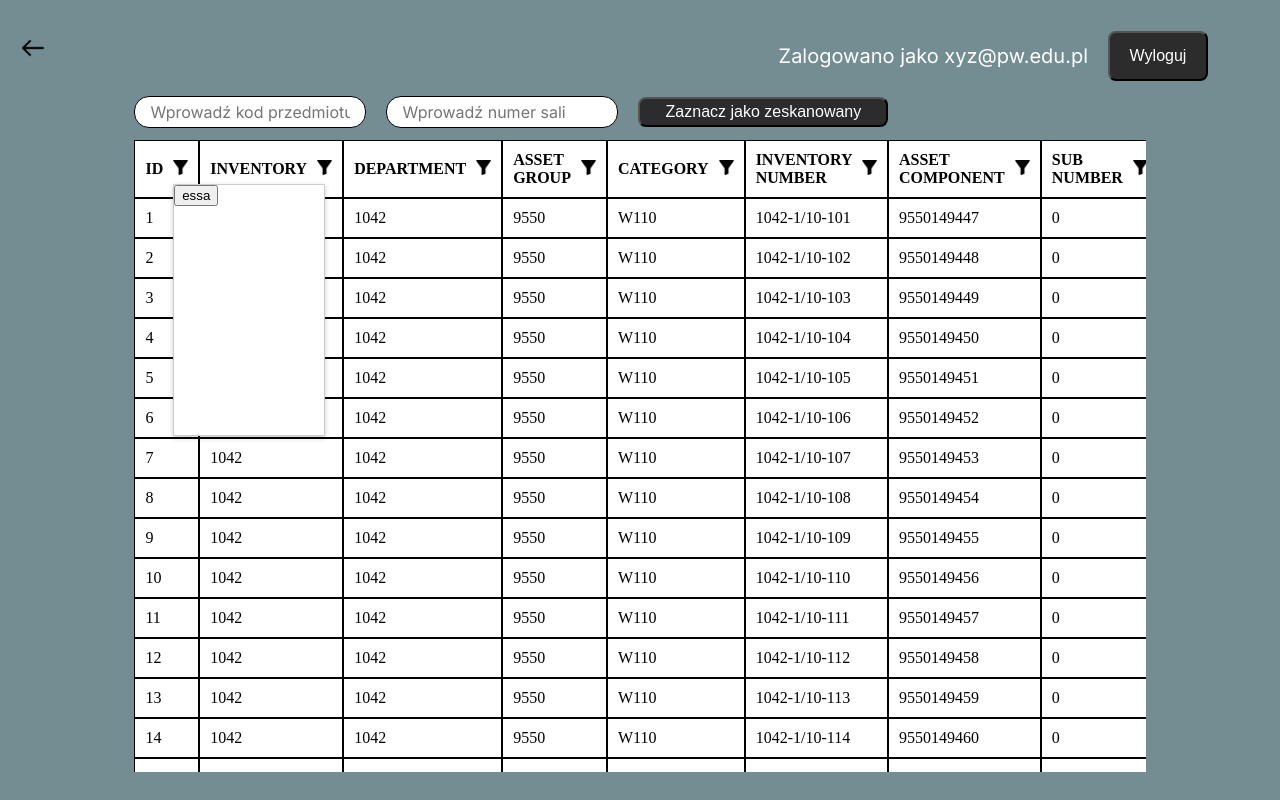
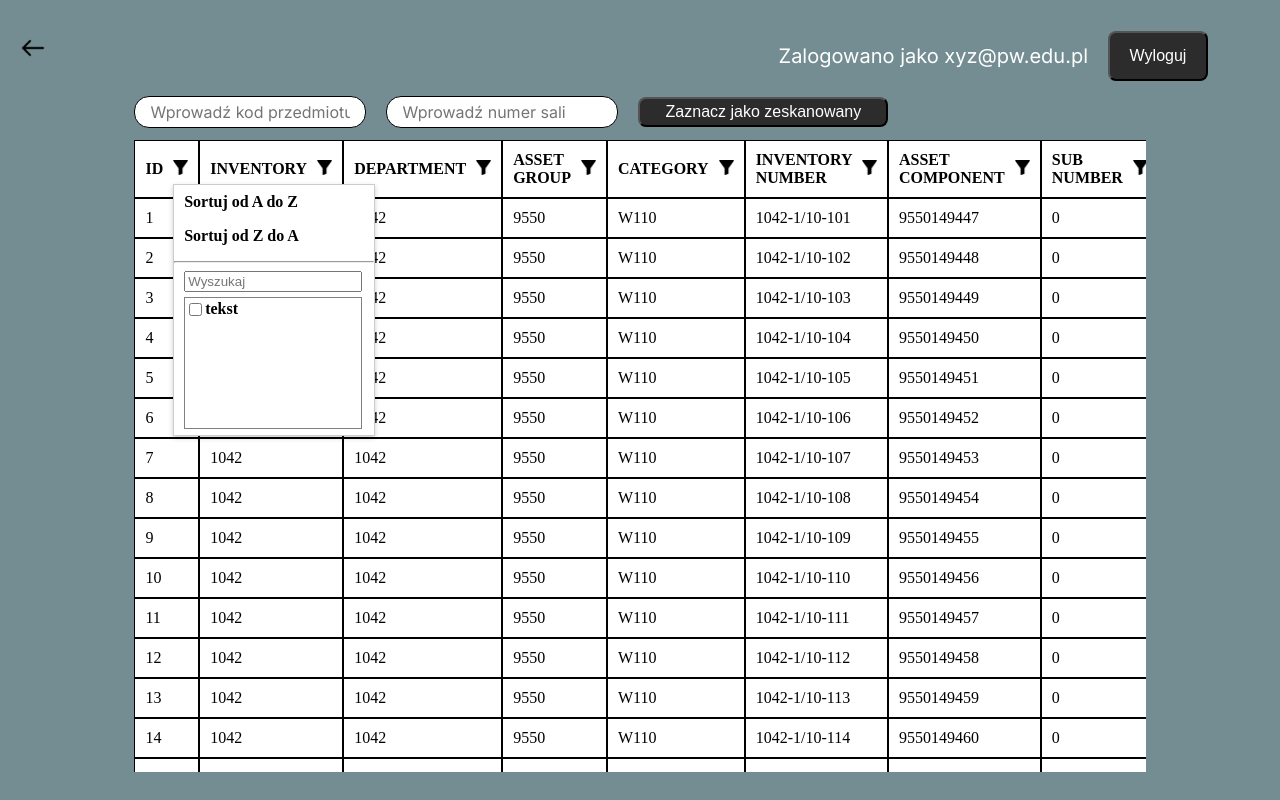
Before and after one commit to amdla/PZ-web, a React (Create React App) app: page / in a window 1280 px wide. Both pictures are taken after a click on the picture 180 px from the left and 167 px from the top of the page. Built offline with nearby package versions, Linux system fonts and the light colour scheme.

Commit message:
filter-menu component done

```diff
--- a/src/components/FilterMenu.css
+++ b/src/components/FilterMenu.css
@@ -2,7 +2,7 @@
     position: absolute;
     top: 100%;
     right: 0;
-    width: 150px;
+    width: 200px;
     height: 400px;
     max-height: 250px;
     background: white;
@@ -11,3 +11,55 @@
     z-index: 20;
     transform: translateY(5px);
   }
+
+.div-sort-button{
+  width: 95%;
+  background-color: white;
+  padding: 4% 0;
+  padding-left: 5%;
+}
+
+.div-sort-button:hover{
+  background-color: #edede9;
+}
+
+.sort-button{
+  width: 80%;
+  height: 20%;
+}
+
+
+
+.div-sort-search{
+  /* width: 95%; */
+  display: flex;
+  flex-direction: column;
+  gap: 5px;
+}
+
+.sort-search-input{
+  width: 85%;
+  margin-left: 5%;
+}
+
+.sort-search-input:hover{
+  background-color: #edede9;
+}
+
+.search-input-flexbox{
+  width: 88%;
+  height: 130px;
+  margin-left: 5%;
+  display: flex;
+  justify-content: flex-start;
+  flex-direction: column;
+  border: 1px solid gray;
+  overflow-y: scroll;
+}
+
+.div-filter-exclusive{
+  margin-top: 5px;
+  display: flex;
+  align-items: center;
+  height: 10%;
+}
--- a/src/components/FilterMenu.js
+++ b/src/components/FilterMenu.js
@@ -4,6 +4,7 @@ import React, { useEffect, useRef } from "react";
 function FilterMenu({ isOpen }) {
   const menuRef = useRef(null);
 
+  // to z chata możliwe że do poprawy
   useEffect(() => {
     if (isOpen && menuRef.current) {
       // 1. Reset to the default right alignment
@@ -24,11 +25,33 @@ function FilterMenu({ isOpen }) {
     }
   }, [isOpen]);
 
+
   if (!isOpen) return null;
 
   return (
     <div className="filter-menu" ref={menuRef}>
-      <button>essa</button>
+
+      <div className='div-sort-button'>
+        <span className='sort-button'>Sortuj od A do Z</span>
+      </div>
+      <div className='div-sort-button'>
+        <span className='sort-button'>Sortuj od Z do A</span>
+      </div>
+
+      <hr></hr>
+
+      <div className='div-sort-search'>
+        <input type='text' placeholder='Wyszukaj' className='sort-search-input'/>
+        <div className='search-input-flexbox'>
+
+          <div className='div-filter-exclusive'>
+            <input type="checkbox"/>
+            <span>tekst</span>
+          </div>
+
+        </div>
+      </div>
+
     </div>
   );
 }
--- a/src/components/ScanInputSection.css
+++ b/src/components/ScanInputSection.css
@@ -7,7 +7,7 @@
     width: 80%;
 }
 
-input{
+.input-scan{
     width: 200px; /* tu nie wiem czy nie do zmiany */
     border: 1px solid black;
     border-radius: 15px;
--- a/src/components/ScanInputSection.js
+++ b/src/components/ScanInputSection.js
@@ -3,8 +3,8 @@ import './ScanInputSection.css';
 function ScanInputSection(){
     return(
         <div id='scan-input-section'>
-            <input type='text' placeholder='Wprowadź kod przedmiotu'/>
-            <input type='text' placeholder='Wprowadź numer sali' />
+            <input type='text' placeholder='Wprowadź kod przedmiotu' className='input-scan'/>
+            <input type='text' placeholder='Wprowadź numer sali' className='input-scan'/>
             <button className='black-button'>Zaznacz jako zeskanowany</button>
         </div>
     );
```
